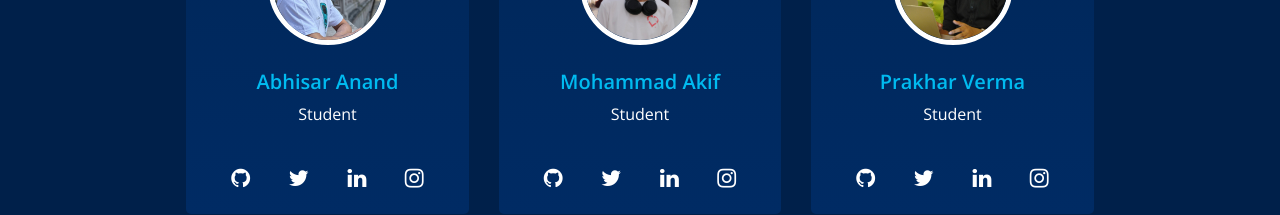
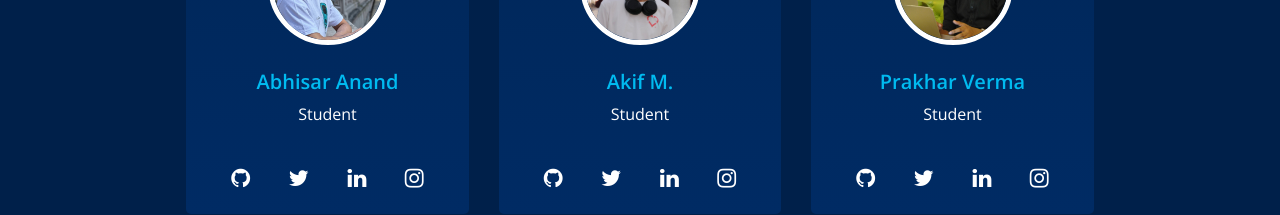
Before and after one commit to iPrakharV/SafeFallWebsite, a plain HTML site: page index.html in a window 1280 px wide. Shown: the part 3195-3410 px from the top of the page. Drawn offline with nearby package versions, Linux system fonts and the light colour scheme; some packages are replaced by stand-ins of ours.

Commit message:
Update index.html

```diff
--- a/index.html
+++ b/index.html
@@ -531,7 +531,7 @@
               </div>
               <div class="detail-box">
                 <h5>
-                  Mohammad Akif
+                  Akif M.
                 </h5>
                 <p>
                   Student
```
